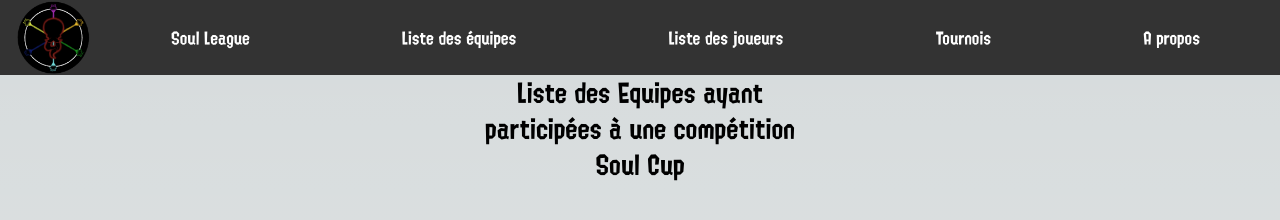
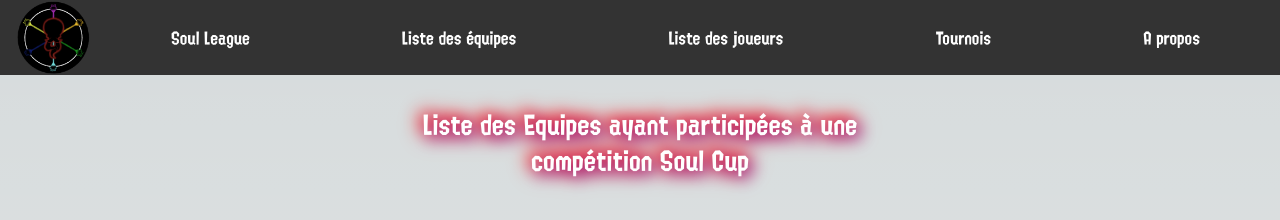
Before and after one commit to Laharls/soulcup_website, a Next.js app: page /list_team in a window 1280 px wide. Shown: the top 220 px of the page. Built offline with nearby package versions, Linux system fonts and the light colour scheme.

Commit message:
fix : Fix centering in grid

```diff
--- a/src/app/list_team/page.js
+++ b/src/app/list_team/page.js
@@ -25,8 +25,8 @@ export default function List_Team() {
     return (
         <main className="min-h-screen">
             <div className="flex flex-col justify-center items-center">
-                <div className="mb-8">
-                    <h1 className="text-center w-[325px] leading-9 text-[25px]">Liste des Equipes ayant participées à une compétition Soul Cup</h1>
+                <div className="mb-8 flex justify-center items-center">
+                    <h1 className="text-center w-[325px] leading-9 text-[25px] drop-shadow-red text-white mt-8 sm:w-[80%]">Liste des Equipes ayant participées à une compétition Soul Cup</h1>
                 </div>
 
                 <div className="grid md:grid-cols-2 md: gap-20 xl:grid-cols-4 2xl:grid-cols-6">
```
